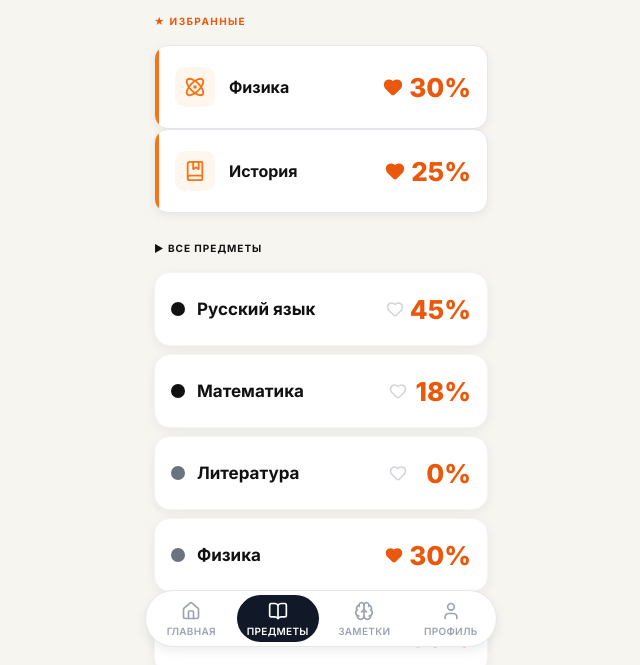
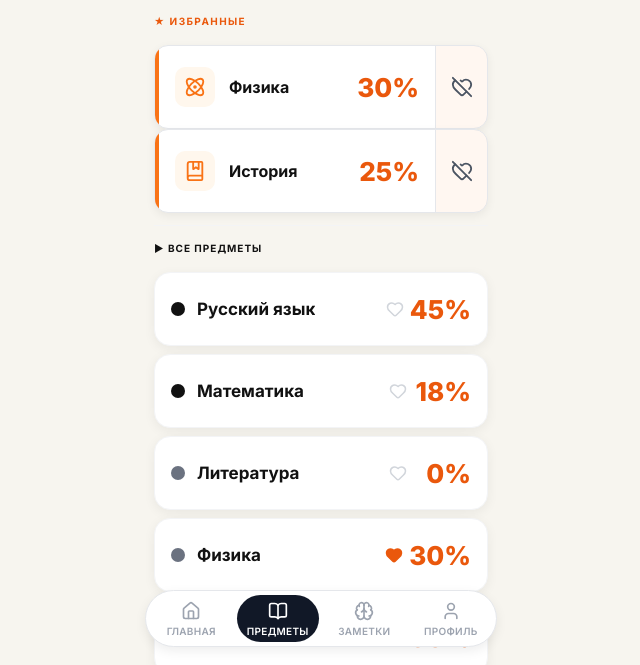
Before and after one commit to Phoenixgod111/shanks-education, a plain HTML site: page index.html in a window 1280 px wide. Both pictures are taken after a click on the button "ПРЕДМЕТЫ". Shown: the part 134-799 px from the top of the page, without its empty margins (319-959 px from the left). Drawn offline with nearby package versions, Linux system fonts and the light colour scheme.

Commit message:
fix: снятие с избранного — карточки, главная, обработка клика по сердечку
Made-with: Cursor

```diff
--- a/css/app.css
+++ b/css/app.css
@@ -637,13 +637,7 @@ a {
   display: flex;
   align-items: center;
   gap: 6px;
-}
-
-.fav-stat svg {
-  width: 20px;
-  height: 20px;
-  fill: var(--accent);
-  stroke: none;
+  flex-shrink: 0;
 }
 
 .fav-stat .ph {
@@ -724,8 +718,7 @@ a {
   flex-shrink: 0;
 }
 
-.sr-right svg,
-.fav-stat svg {
+.sr-right svg {
   width: 18px;
   height: 18px;
 }
@@ -735,15 +728,16 @@ a {
   fill: none;
 }
 
-.sr-right .ico-heart-fill,
-.fav-stat .ico-heart-fill {
+.sr-right .ico-heart-fill {
   stroke: var(--accent);
   fill: var(--accent);
 }
 
-.fav-stat .ico-heart-fill {
+.subj-row .heart-hit .ico-heart-fill {
   width: 20px;
   height: 20px;
+  stroke: var(--accent);
+  fill: var(--accent);
 }
 
 .sr-pct {
@@ -1473,17 +1467,57 @@ a {
   font: inherit;
 }
 
-.fav-card.is-button {
-  width: 100%;
+.fav-card-main {
+  flex: 1;
+  min-width: 0;
+  display: flex;
+  align-items: stretch;
+  border: none;
+  background: transparent;
+  padding: 0;
+  margin: 0;
   cursor: pointer;
   text-align: left;
-  border: 1px solid var(--line);
+  font: inherit;
+  color: inherit;
+  -webkit-appearance: none;
   appearance: none;
-  -webkit-appearance: none;
-}
-
-.fav-card.is-button:active {
-  opacity: 0.95;
+  -webkit-tap-highlight-color: transparent;
+}
+
+.fav-card-main:active {
+  opacity: 0.92;
+}
+
+.fav-card-remove {
+  flex-shrink: 0;
+  width: 52px;
+  display: flex;
+  align-items: center;
+  justify-content: center;
+  border: none;
+  border-left: 1px solid var(--line);
+  background: rgba(249, 115, 22, 0.06);
+  cursor: pointer;
+  color: var(--muted2);
+  -webkit-tap-highlight-color: transparent;
+  transition: background 0.15s, color 0.15s;
+}
+
+.fav-card-remove:hover {
+  background: rgba(249, 115, 22, 0.12);
+  color: var(--accent);
+}
+
+.fav-card-remove:active {
+  background: rgba(249, 115, 22, 0.18);
+}
+
+.fav-card-remove svg {
+  width: 22px;
+  height: 22px;
+  stroke: currentColor;
+  fill: none;
 }
 
 #btn-sd-search.is-active {
--- a/index.html
+++ b/index.html
@@ -11,7 +11,7 @@
   <link rel="preconnect" href="https://fonts.googleapis.com" />
   <link rel="preconnect" href="https://fonts.gstatic.com" crossorigin />
   <link href="https://fonts.googleapis.com/css2?family=Inter:wght@400;500;600;700;800;900&display=swap" rel="stylesheet" />
-  <link rel="stylesheet" href="css/app.css?v=20250331" />
+  <link rel="stylesheet" href="css/app.css?v=20250332" />
 </head>
 <body>
   <div id="app">
@@ -283,6 +283,6 @@
 
   <script src="https://unpkg.com/lucide@0.468.0/dist/umd/lucide.min.js"></script>
   <script src="js/data.js?v=20250331"></script>
-  <script src="js/app.js?v=20250331"></script>
+  <script src="js/app.js?v=20250332"></script>
 </body>
 </html>
--- a/js/app.js
+++ b/js/app.js
@@ -407,6 +407,7 @@
         row.type = "button";
         row.className = "subj-row";
         row.dataset.homeSubject = r.id;
+        row.dataset.subjectId = r.id;
         const muted = !r.pct;
         row.innerHTML = `
           <i data-lucide="${r.icon}" class="subj-ico"></i>
@@ -415,6 +416,9 @@
             <span>${state.grade} класс</span>
           </div>
           <div class="pb-track"><div class="pb-fill" style="width:${muted ? 0 : r.pct}%"></div></div>
+          <span class="heart-hit" data-heart-toggle tabindex="0" role="button" aria-label="Убрать из избранного">
+            <i data-lucide="heart" class="ico-heart-fill"></i>
+          </span>
           <span class="subj-pct ${muted ? "subj-pct--muted" : ""}">${r.pct}%</span>`;
         list.appendChild(row);
       });
@@ -442,22 +446,35 @@
       fav.appendChild(empty);
     } else {
       favRows.forEach((r) => {
-        const card = document.createElement("button");
-        card.type = "button";
-        card.className = "fav-card is-button";
-        card.dataset.openSubject = routeSubjectKey(r.id);
-        card.innerHTML = `
+        const wrap = document.createElement("div");
+        wrap.className = "fav-card";
+
+        const main = document.createElement("button");
+        main.type = "button";
+        main.className = "fav-card-main";
+        main.dataset.openSubject = routeSubjectKey(r.id);
+        main.innerHTML = `
           <div class="fav-inner">
             <div class="fav-left">
               <div class="fav-ico"><i data-lucide="${r.icon}"></i></div>
               <div class="fav-meta"><strong>${r.name}</strong></div>
             </div>
             <div class="fav-stat">
-              <i data-lucide="heart" class="ico-heart-fill"></i>
               <span class="fav-pct">${r.pct}%</span>
             </div>
           </div>`;
-        fav.appendChild(card);
+
+        const rm = document.createElement("button");
+        rm.type = "button";
+        rm.className = "fav-card-remove";
+        rm.dataset.favRemove = "1";
+        rm.dataset.subjectId = r.id;
+        rm.setAttribute("aria-label", "Убрать из избранного");
+        rm.innerHTML = `<i data-lucide="heart-off"></i>`;
+
+        wrap.appendChild(main);
+        wrap.appendChild(rm);
+        fav.appendChild(wrap);
       });
     }
 
@@ -661,6 +678,29 @@
       return;
     }
 
+    const ht = e.target.closest("[data-heart-toggle]");
+    if (ht) {
+      e.preventDefault();
+      e.stopPropagation();
+      const row = ht.closest(".subject-row") || ht.closest(".subj-row");
+      if (row?.dataset.subjectId) {
+        toggleFavoriteId(state.grade, row.dataset.subjectId);
+        refreshProgressAfterFav();
+      }
+      return;
+    }
+
+    const favRm = e.target.closest("[data-fav-remove]");
+    if (favRm) {
+      e.preventDefault();
+      const id = favRm.dataset.subjectId;
+      if (id) {
+        toggleFavoriteId(state.grade, id);
+        refreshProgressAfterFav();
+      }
+      return;
+    }
+
     const hs = e.target.closest("[data-home-subject]");
     if (hs) {
       state.subjectKey = routeSubjectKey(hs.getAttribute("data-home-subject"));
@@ -670,23 +710,12 @@
       return;
     }
 
-    const fav = e.target.closest(".fav-card[data-open-subject]");
+    const fav = e.target.closest(".fav-card-main[data-open-subject]");
     if (fav) {
       state.subjectKey = fav.dataset.openSubject;
       renderSubjectDetail();
       setTab("subjects");
       openStack("subject-detail");
-      return;
-    }
-
-    const ht = e.target.closest("[data-heart-toggle]");
-    if (ht) {
-      e.preventDefault();
-      const row = ht.closest(".subject-row");
-      if (row?.dataset.subjectId) {
-        toggleFavoriteId(state.grade, row.dataset.subjectId);
-        refreshProgressAfterFav();
-      }
       return;
     }
 
@@ -821,7 +850,7 @@
       if (e.key !== "Enter") return;
       const ht = document.activeElement?.closest?.("[data-heart-toggle]");
       if (ht) {
-        const row = ht.closest(".subject-row");
+        const row = ht.closest(".subject-row") || ht.closest(".subj-row");
         if (row?.dataset.subjectId) {
           toggleFavoriteId(state.grade, row.dataset.subjectId);
           refreshProgressAfterFav();
```
